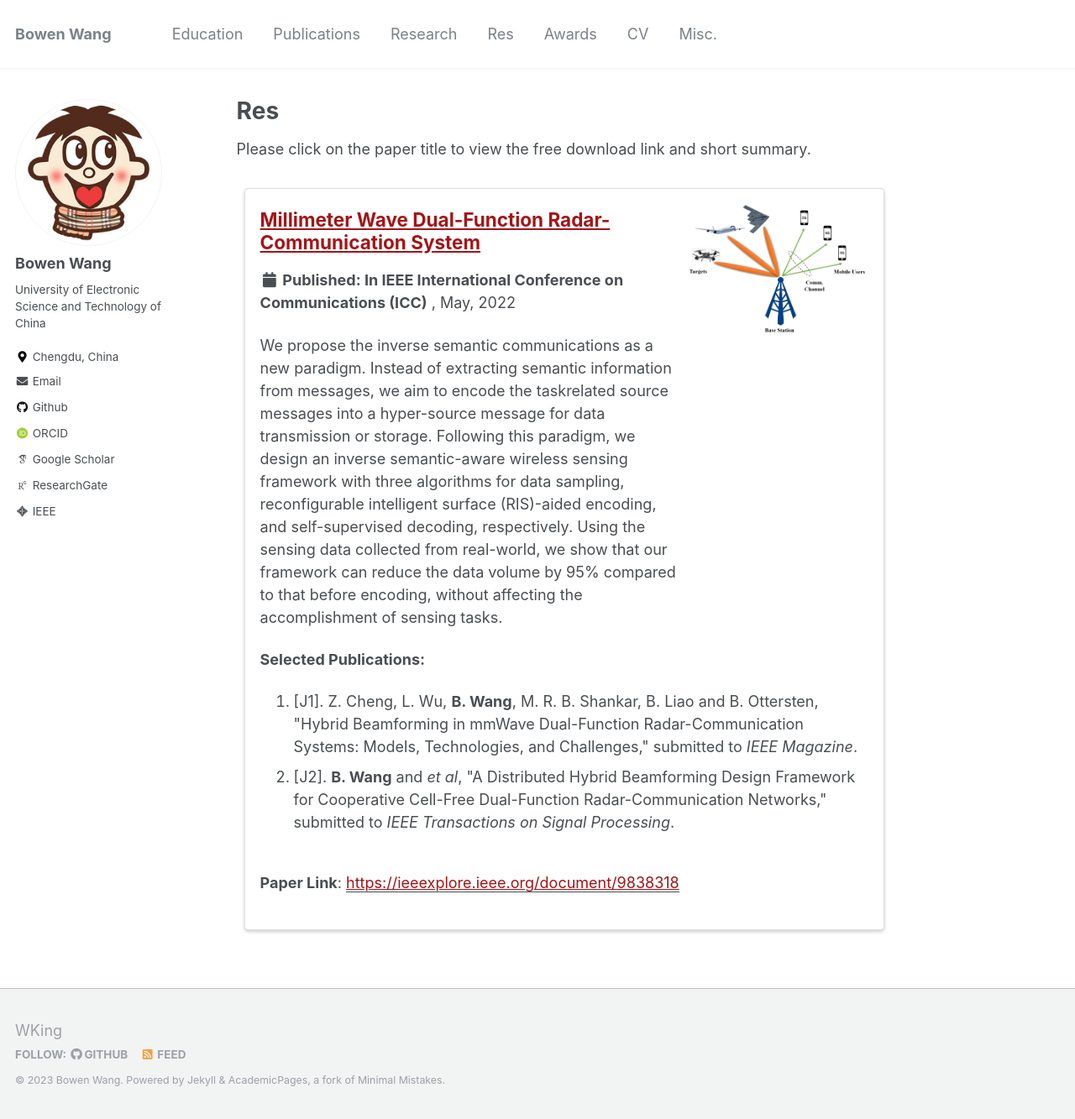
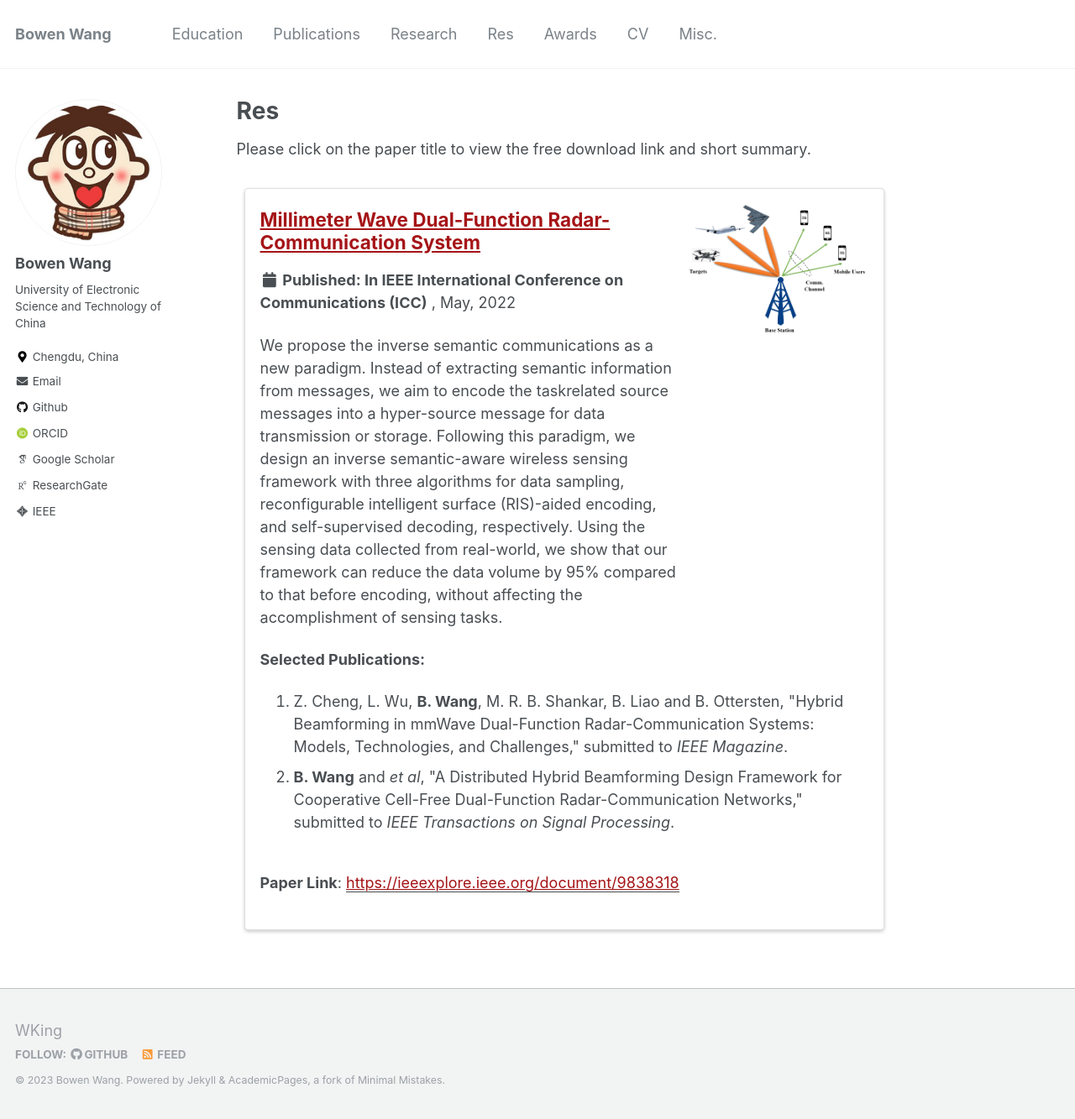
Before and after one commit to BW-Wang/BW-Wang.github.io, a Jekyll site: the page built from _pages/test.md, in a window 1280 px wide and 1333 px high. Shown: the whole window at 84% size. Built offline with Jekyll 4.4.1, drawn with Linux system fonts in a browser that asks for light colours; some web fonts are replaced.

Commit message:
Update 2022-05-01-Covert Communication for Jammer-aided Multi-Antenna UAV Networks.md

```diff
--- a/_research/2022-05-01-Covert Communication for Jammer-aided Multi-Antenna UAV Networks.md
+++ b/_research/2022-05-01-Covert Communication for Jammer-aided Multi-Antenna UAV Networks.md
@@ -9,8 +9,8 @@
 thumbnail: /images/research/DFRCsystem.png
 citation: '
 <ol>
-  <li style="margin-left: 0"> [J1]. Z. Cheng, L. Wu, <b>B. Wang</b>, M. R. B. Shankar, B. Liao and B. Ottersten, "Hybrid Beamforming in mmWave Dual-Function Radar-Communication Systems: Models, Technologies, and Challenges," submitted to <i>IEEE Magazine</i>. </li>
-  <li style="margin-left: 0"> [J2]. <b>B. Wang</b> and <i>et al</i>, "A Distributed Hybrid Beamforming Design Framework for Cooperative Cell-Free Dual-Function Radar-Communication Networks," submitted to <i>IEEE Transactions on Signal Processing</i>. </li>
+  <li style="margin-left: 0"> Z. Cheng, L. Wu, <b>B. Wang</b>, M. R. B. Shankar, B. Liao and B. Ottersten, "Hybrid Beamforming in mmWave Dual-Function Radar-Communication Systems: Models, Technologies, and Challenges," submitted to <i>IEEE Magazine</i>. </li>
+  <li style="margin-left: 0"> <b>B. Wang</b> and <i>et al</i>, "A Distributed Hybrid Beamforming Design Framework for Cooperative Cell-Free Dual-Function Radar-Communication Networks," submitted to <i>IEEE Transactions on Signal Processing</i>. </li>
 </ol>
 '
 ---
```
